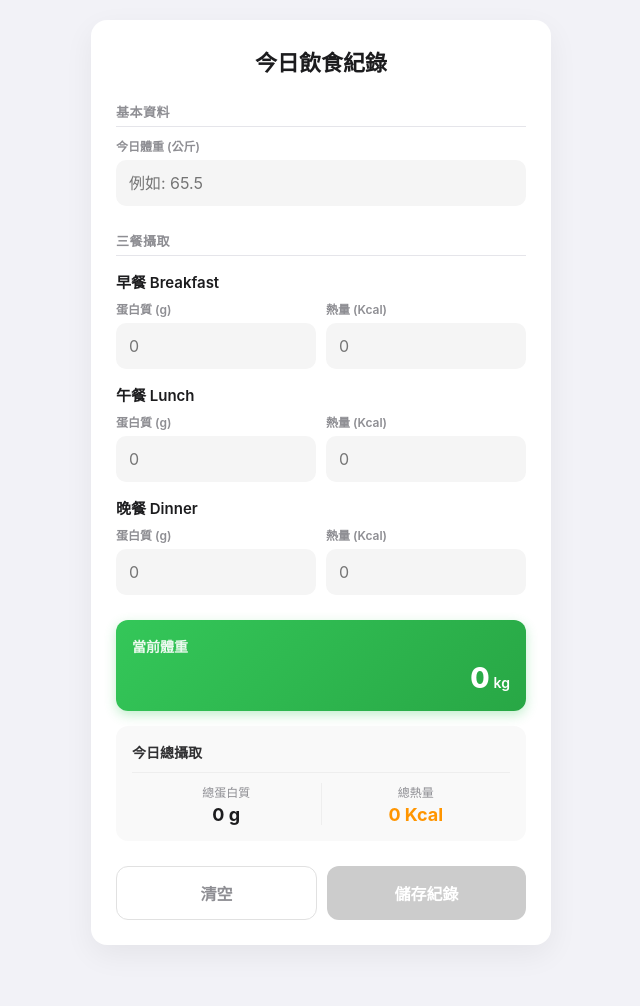
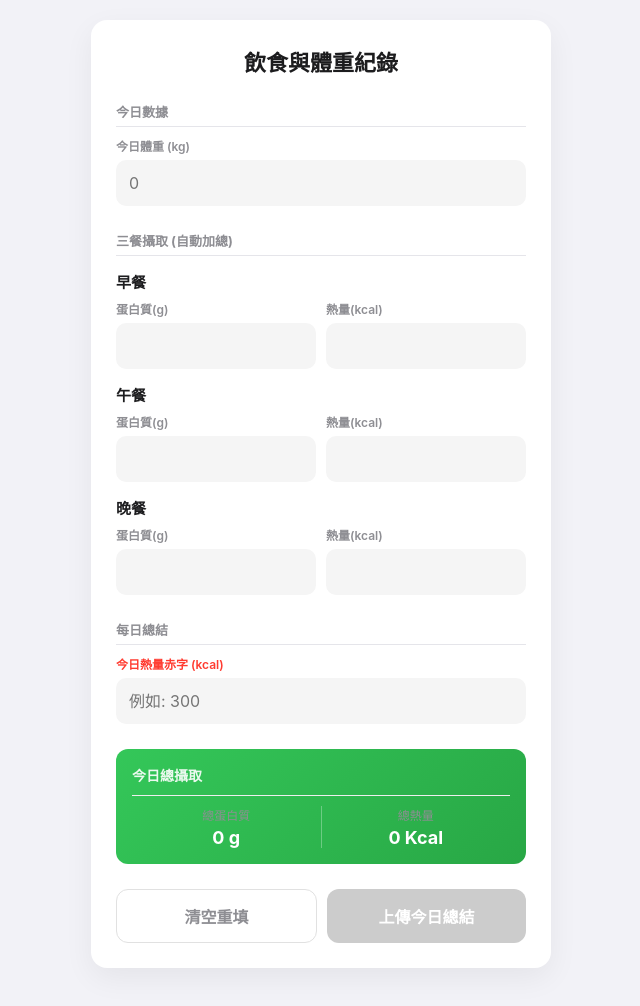
Before and after one commit to tor8895/diet, a plain HTML site: page index.html in a window 1280 px wide. Shown: the whole page, without its empty margins (319-959 px from the left). Drawn offline with Linux system fonts and the light colour scheme.

Commit message:
Update index.html

```diff
--- a/index.html
+++ b/index.html
@@ -13,377 +13,254 @@
 
     <style>
         :root {
-            --primary-color: #34C759; /* iOS Green for health */
-            --accent-color: #FF9500;  /* Orange for calories */
+            --primary-color: #34C759;
+            --danger-color: #FF3B30; /* Red for deficit */
             --background-color: #F2F2F7;
             --card-color: #FFFFFF;
             --text-primary: #1C1C1E;
             --text-secondary: #8E8E93;
             --border-radius: 16px;
             --input-bg: #F5F5F5;
-            --divider-color: #E5E5EA;
         }
 
-        * {
-            box-sizing: border-box;
-            margin: 0;
-            padding: 0;
-            font-family: -apple-system, BlinkMacSystemFont, "Segoe UI", Roboto, Helvetica, Arial, sans-serif;
-            -webkit-tap-highlight-color: transparent;
-        }
-
-        body {
-            background-color: var(--background-color);
-            display: flex;
-            justify-content: center;
-            padding: 20px;
-            min-height: 100vh;
-            color: var(--text-primary);
-            /* 避免手機鍵盤彈起時頁面被壓縮 */
-            align-items: flex-start;
-        }
-
-        .container {
-            background-color: var(--card-color);
-            width: 100%;
-            max-width: 460px;
-            padding: 25px;
-            border-radius: var(--border-radius);
-            box-shadow: 0 10px 30px rgba(0, 0, 0, 0.06);
-            margin-bottom: 30px; /* 預留底部空間 */
-        }
-
-        h1 {
-            font-size: 22px;
-            font-weight: 800;
-            margin-bottom: 20px;
-            text-align: center;
-        }
-
-        .section-title {
-            font-size: 13px;
-            font-weight: 700;
-            color: var(--text-secondary);
-            text-transform: uppercase;
-            letter-spacing: 0.5px;
-            margin: 25px 0 10px 0;
-            padding-bottom: 5px;
-            border-bottom: 1px solid var(--divider-color);
-        }
-
-        .meal-title {
-             font-size: 15px;
-             font-weight: 600;
-             margin: 15px 0 8px 0;
-             color: var(--text-primary);
-        }
-
-        .input-group { margin-bottom: 15px; }
-
-        /* 讓兩個輸入框並排 */
-        .input-row {
-            display: flex;
-            gap: 10px;
-        }
-        .input-col {
-            flex: 1;
-        }
-
-        label {
-            display: block;
-            font-size: 12px;
-            font-weight: 600;
-            margin-bottom: 6px;
-            color: var(--text-secondary);
-        }
+        * { box-sizing: border-box; margin: 0; padding: 0; font-family: -apple-system, sans-serif; -webkit-tap-highlight-color: transparent; }
+        body { background-color: var(--background-color); display: flex; justify-content: center; padding: 20px; min-height: 100vh; color: var(--text-primary); align-items: flex-start; }
+        .container { background-color: var(--card-color); width: 100%; max-width: 460px; padding: 25px; border-radius: var(--border-radius); box-shadow: 0 10px 30px rgba(0,0,0,0.06); margin-bottom: 30px; }
+        h1 { font-size: 22px; font-weight: 800; margin-bottom: 20px; text-align: center; }
+        .section-title { font-size: 13px; font-weight: 700; color: var(--text-secondary); text-transform: uppercase; margin: 25px 0 10px 0; padding-bottom: 5px; border-bottom: 1px solid #E5E5EA; }
+        .meal-title { font-size: 15px; font-weight: 600; margin: 15px 0 8px 0; color: var(--text-primary); display: flex; justify-content: space-between; }
+        .input-row { display: flex; gap: 10px; }
+        .input-col { flex: 1; }
+        label { display: block; font-size: 12px; font-weight: 600; margin-bottom: 6px; color: var(--text-secondary); }
 
         input[type="number"] {
-            width: 100%;
-            padding: 12px;
-            border: 1px solid transparent;
-            background-color: var(--input-bg);
-            border-radius: 10px;
-            font-size: 16px;
-            outline: none;
-            transition: all 0.2s;
-            /* 讓手機數字鍵盤更容易出現 */
-            inputmode: decimal;
+            width: 100%; padding: 12px; border: 1px solid transparent; background-color: var(--input-bg);
+            border-radius: 10px; font-size: 16px; outline: none; transition: all 0.2s; inputmode: decimal;
         }
+        input[type="number"]:focus { background-color: #fff; border-color: var(--primary-color); box-shadow: 0 0 0 3px rgba(52, 199, 89, 0.1); }
 
-        input[type="number"]:focus {
-            background-color: #fff;
-            border-color: var(--primary-color);
-            box-shadow: 0 0 0 3px rgba(52, 199, 89, 0.1);
-        }
+        /* 赤字輸入框特別樣式 */
+        .deficit-input:focus { border-color: var(--danger-color) !important; box-shadow: 0 0 0 3px rgba(255, 59, 48, 0.1) !important; }
 
-        /* 結果顯示區塊 */
-        .result-container {
-            margin-top: 25px;
-            display: flex;
-            flex-direction: column;
-            gap: 15px;
-        }
-
-        .result-card {
-            background-color: #F9F9F9;
-            border-radius: 12px;
-            padding: 16px;
-        }
-
-        .result-card.highlight {
-            background: linear-gradient(135deg, var(--primary-color) 0%, #28a745 100%);
-            color: white;
-            box-shadow: 0 4px 12px rgba(52, 199, 89, 0.3);
-        }
-
-        .card-header {
-            display: flex;
-            justify-content: space-between;
-            align-items: center;
-            margin-bottom: 5px;
-        }
-
+        .result-container { margin-top: 25px; display: flex; flex-direction: column; gap: 15px; }
+        .result-card { background-color: #F9F9F9; border-radius: 12px; padding: 16px; }
+        .result-card.highlight { background: linear-gradient(135deg, #34C759 0%, #28a745 100%); color: white; }
+        .card-header { display: flex; justify-content: space-between; margin-bottom: 5px; }
         .card-title { font-size: 14px; font-weight: 700; opacity: 0.9; }
         .big-value { font-size: 28px; font-weight: 800; text-align: right; }
         .unit { font-size: 14px; font-weight: 600; margin-left: 4px; }
 
-        .summary-row {
-            display: flex;
-            justify-content: space-between;
-            margin-top: 10px;
-            padding-top: 10px;
-            border-top: 1px solid #eee;
-        }
+        .summary-row { display: flex; justify-content: space-between; margin-top: 10px; padding-top: 10px; border-top: 1px solid #eee; }
         .summary-item { text-align: center; flex: 1; }
         .summary-label { font-size: 12px; color: var(--text-secondary); margin-bottom: 4px; }
-        .summary-value { font-size: 18px; font-weight: 700; color: var(--text-primary); }
-        .accent-text { color: var(--accent-color); }
+        .summary-value { font-size: 18px; font-weight: 700; }
 
-        /* 按鈕群組 */
-        .btn-group {
-            margin-top: 25px;
-            display: flex;
-            gap: 10px;
+        .status-badge {
+            font-size: 12px; padding: 4px 8px; border-radius: 12px; background: #eee; color: #888; margin-bottom: 15px; text-align: center; display: none;
         }
+        .status-badge.saved { display: block; background: #e8f5e9; color: #2e7d32; }
 
-        .btn {
-            flex: 1;
-            padding: 14px;
-            border-radius: 12px;
-            font-size: 16px;
-            font-weight: 600;
-            cursor: pointer;
-            border: none;
-            transition: all 0.2s;
-        }
+        .btn-group { margin-top: 25px; display: flex; gap: 10px; }
+        .btn { flex: 1; padding: 14px; border-radius: 12px; font-size: 16px; font-weight: 600; cursor: pointer; border: none; transition: all 0.2s; }
 
-        .save-btn {
-            background-color: var(--primary-color);
-            color: white;
-            box-shadow: 0 4px 12px rgba(52, 199, 89, 0.3);
-        }
-        .save-btn:hover { background-color: #2dad4b; }
-        .save-btn:active { transform: scale(0.98); }
+        /* 上傳按鈕 */
+        .save-btn { background-color: var(--primary-color); color: white; box-shadow: 0 4px 12px rgba(52, 199, 89, 0.3); }
         .save-btn:disabled { background-color: #ccc; box-shadow: none; cursor: not-allowed; }
 
-        .reset-btn {
-            background-color: transparent;
-            color: var(--text-secondary);
-            border: 1px solid #e1e1e1;
+        /* 清空按鈕 */
+        .reset-btn { background-color: transparent; color: var(--text-secondary); border: 1px solid #e1e1e1; }
+
+        #loadingOverlay {
+            position: fixed; top: 0; left: 0; width: 100%; height: 100%; background: rgba(255,255,255,0.8);
+            z-index: 100; display: none; justify-content: center; align-items: center; font-weight: 600; color: var(--primary-color);
         }
-        .reset-btn:hover { background-color: #f0f0f0; }
-
-        /* 讀取中遮罩 */
-        #loadingOverlay {
-            position: fixed; top: 0; left: 0; width: 100%; height: 100%;
-            background: rgba(255,255,255,0.8); z-index: 100;
-            display: none; justify-content: center; align-items: center;
-            font-weight: 600; color: var(--primary-color);
-        }
-
     </style>
 </head>
 <body>
 
-<div id="loadingOverlay">資料儲存中...</div>
+<div id="loadingOverlay">資料上傳中...</div>
 
 <div class="container">
-    <h1>今日飲食紀錄</h1>
+    <h1>飲食與體重紀錄</h1>
 
-    <div class="section-title">基本資料</div>
+    <div id="localStatus" class="status-badge">已暫存：下次打開還在，尚未上傳</div>
+
+    <div class="section-title">今日數據</div>
     <div class="input-group">
-        <label>今日體重 (公斤)</label>
-        <input type="number" id="weightInput" placeholder="例如: 65.5" min="0" step="0.1">
+        <label>今日體重 (kg)</label>
+        <input type="number" id="weightInput" placeholder="0" min="0" step="0.1">
     </div>
 
-    <div class="section-title">三餐攝取</div>
+    <div class="section-title">三餐攝取 (自動加總)</div>
 
-    <div class="meal-title">早餐 Breakfast</div>
+    <div class="meal-title">早餐</div>
     <div class="input-row">
-        <div class="input-col">
-            <label>蛋白質 (g)</label>
-            <input type="number" class="protein-input" placeholder="0" min="0">
-        </div>
-        <div class="input-col">
-            <label>熱量 (Kcal)</label>
-            <input type="number" class="cal-input" placeholder="0" min="0">
-        </div>
+        <div class="input-col"><label>蛋白質(g)</label><input type="number" class="protein-input" data-key="bp"></div>
+        <div class="input-col"><label>熱量(kcal)</label><input type="number" class="cal-input" data-key="bc"></div>
     </div>
 
-    <div class="meal-title">午餐 Lunch</div>
+    <div class="meal-title">午餐</div>
     <div class="input-row">
-        <div class="input-col">
-            <label>蛋白質 (g)</label>
-            <input type="number" class="protein-input" placeholder="0" min="0">
-        </div>
-        <div class="input-col">
-            <label>熱量 (Kcal)</label>
-            <input type="number" class="cal-input" placeholder="0" min="0">
-        </div>
+        <div class="input-col"><label>蛋白質(g)</label><input type="number" class="protein-input" data-key="lp"></div>
+        <div class="input-col"><label>熱量(kcal)</label><input type="number" class="cal-input" data-key="lc"></div>
     </div>
 
-    <div class="meal-title">晚餐 Dinner</div>
+    <div class="meal-title">晚餐</div>
     <div class="input-row">
-        <div class="input-col">
-            <label>蛋白質 (g)</label>
-            <input type="number" class="protein-input" placeholder="0" min="0">
-        </div>
-        <div class="input-col">
-            <label>熱量 (Kcal)</label>
-            <input type="number" class="cal-input" placeholder="0" min="0">
-        </div>
+        <div class="input-col"><label>蛋白質(g)</label><input type="number" class="protein-input" data-key="dp"></div>
+        <div class="input-col"><label>熱量(kcal)</label><input type="number" class="cal-input" data-key="dc"></div>
     </div>
 
+    <div class="section-title">每日總結</div>
+    <div class="input-group">
+        <label style="color: var(--danger-color);">今日熱量赤字 (kcal)</label>
+        <input type="number" id="deficitInput" class="deficit-input" placeholder="例如: 300" step="1">
+    </div>
 
     <div class="result-container">
         <div class="result-card highlight">
-            <div class="card-header"><span class="card-title">當前體重</span></div>
-            <div class="big-value" id="currentWeight">0<span class="unit">kg</span></div>
-        </div>
-
-        <div class="result-card">
             <div class="card-header"><span class="card-title">今日總攝取</span></div>
             <div class="summary-row">
                 <div class="summary-item">
                     <div class="summary-label">總蛋白質</div>
                     <div class="summary-value" id="totalProtein">0 g</div>
                 </div>
-                <div class="summary-item" style="border-left: 1px solid #eee;">
+                <div class="summary-item" style="border-left: 1px solid rgba(255,255,255,0.3);">
                     <div class="summary-label">總熱量</div>
-                    <div class="summary-value accent-text" id="totalCalories">0 Kcal</div>
+                    <div class="summary-value" id="totalCalories">0 Kcal</div>
                 </div>
             </div>
         </div>
     </div>
 
     <div class="btn-group">
-        <button class="btn reset-btn" onclick="resetForm()">清空</button>
-        <button class="btn save-btn" id="saveBtn" onclick="saveDataToGoogleSheet()" disabled>儲存紀錄</button>
+        <button class="btn reset-btn" onclick="clearLocalData()">清空重填</button>
+        <button class="btn save-btn" id="saveBtn" onclick="uploadData()" disabled>上傳今日總結</button>
     </div>
 </div>
 
 <script>
-    // --- PWA Service Worker ---
-    if ('serviceWorker' in navigator) {
-        window.addEventListener('load', () => {
-            navigator.serviceWorker.register('./sw.js').catch(err => console.log('SW fail', err));
-        });
-    }
+    // *** 請填入您的 Google Script 網址 ***
+    const GOOGLE_SCRIPT_URL = 'https://script.google.com/macros/s/AKfycbzNfXRjBSvqWSP7W-TGtGYj8PEEmO5wzHiGlzr074m0pqTNWRmd6ndwxHRCMH5VI2At-A/exec';
 
-    // --- 計算邏輯 ---
+    // DOM 元素
+    const inputs = document.querySelectorAll('input');
     const weightInput = document.getElementById('weightInput');
-    const proteinInputs = document.querySelectorAll('.protein-input');
-    const calInputs = document.querySelectorAll('.cal-input');
-
-    const currentWeightDisplay = document.getElementById('currentWeight');
+    const deficitInput = document.getElementById('deficitInput');
     const totalProteinDisplay = document.getElementById('totalProtein');
     const totalCaloriesDisplay = document.getElementById('totalCalories');
     const saveBtn = document.getElementById('saveBtn');
+    const localStatus = document.getElementById('localStatus');
     const loadingOverlay = document.getElementById('loadingOverlay');
 
-    // *** 重要：請在階段二完成後，將您的 Google Apps Script 網址貼在這裡 ***
-    const GOOGLE_SCRIPT_URL = 'https://script.google.com/macros/s/AKfycbzNfXRjBSvqWSP7W-TGtGYj8PEEmO5wzHiGlzr074m0pqTNWRmd6ndwxHRCMH5VI2At-A/exec';
+    // 1. 初始化：載入 Service Worker 與 本地暫存資料
+    if ('serviceWorker' in navigator) {
+        window.addEventListener('load', () => navigator.serviceWorker.register('./sw.js'));
+    }
 
-    function calculateTotals() {
-        // 1. 體重顯示
-        let weight = parseFloat(weightInput.value) || 0;
-        currentWeightDisplay.innerHTML = `${weight}<span class="unit">kg</span>`;
+    // 一進來就嘗試從手機記憶體撈資料
+    loadFromLocal();
 
-        // 2. 計算總蛋白質
+    // 2. 計算與儲存邏輯
+    function calculateAndSave() {
         let totalP = 0;
-        proteinInputs.forEach(input => {
-            totalP += parseFloat(input.value) || 0;
+        let totalC = 0;
+        let hasData = false;
+
+        // 遍歷所有輸入框
+        inputs.forEach(input => {
+            const val = parseFloat(input.value);
+            if (!isNaN(val) && val > 0) {
+                hasData = true;
+
+                // 根據 class 判斷是蛋白質還是熱量來加總
+                if (input.classList.contains('protein-input')) totalP += val;
+                if (input.classList.contains('cal-input')) totalC += val;
+            }
+
+            // **核心功能：邊打字邊存到 localStorage**
+            // 使用 input 的 id 或是 data-key 當作儲存的鑰匙
+            const key = input.id || input.dataset.key;
+            if (key) localStorage.setItem('diet_' + key, input.value);
         });
+
+        // 更新畫面顯示
         totalProteinDisplay.textContent = `${totalP} g`;
-
-        // 3. 計算總熱量
-        let totalC = 0;
-        calInputs.forEach(input => {
-            totalC += parseFloat(input.value) || 0;
-        });
         totalCaloriesDisplay.textContent = `${totalC} Kcal`;
 
-        // 4. 檢查是否可以儲存 (至少要有體重或任何一項飲食輸入)
-        let hasData = weight > 0 || totalP > 0 || totalC > 0;
-        // 如果沒有設定 URL 也不能按
-        saveBtn.disabled = !hasData || GOOGLE_SCRIPT_URL === '';
+        // 顯示「已暫存」提示
+        if (hasData) {
+            localStatus.classList.add('saved');
+            saveBtn.disabled = false;
+        } else {
+            localStatus.classList.remove('saved');
+            saveBtn.disabled = true;
+        }
     }
 
-    function resetForm() {
-        weightInput.value = '';
-        proteinInputs.forEach(i => i.value = '');
-        calInputs.forEach(i => i.value = '');
-        calculateTotals();
+    // 3. 從 LocalStorage 讀取資料
+    function loadFromLocal() {
+        inputs.forEach(input => {
+            const key = input.id || input.dataset.key;
+            const savedVal = localStorage.getItem('diet_' + key);
+            if (savedVal) input.value = savedVal;
+        });
+        calculateAndSave(); // 讀取完後重新計算一次總和
     }
 
-    // 綁定監聽
-    [weightInput, ...proteinInputs, ...calInputs].forEach(input => {
-        input.addEventListener('input', calculateTotals);
-    });
+    // 4. 清空功能 (包含清除記憶體)
+    function clearLocalData() {
+        if(!confirm('確定要清空所有欄位嗎？(這會清除暫存)')) return;
 
-    // --- Google Sheet 儲存功能 (階段二重點) ---
-    function saveDataToGoogleSheet() {
-        if (!confirm('確定要儲存今天的紀錄到 Google 試算表嗎？')) return;
+        inputs.forEach(input => {
+            input.value = '';
+            const key = input.id || input.dataset.key;
+            localStorage.removeItem('diet_' + key);
+        });
+        calculateAndSave();
+    }
+
+    // 5. 上傳到 Google Sheet
+    function uploadData() {
+        if (!confirm('確定這是一整天的最終數據嗎？上傳後將會清空目前欄位。')) return;
 
         loadingOverlay.style.display = 'flex';
         saveBtn.disabled = true;
 
-        // 準備要傳送的資料
+        // 準備總結數據
         const data = {
             weight: weightInput.value || 0,
             protein: totalProteinDisplay.textContent.replace(' g', ''),
             calories: totalCaloriesDisplay.textContent.replace(' Kcal', ''),
-            // 也可以把細項傳過去，這裡示範傳總和
-            details: {
-               b_p: proteinInputs[0].value, b_c: calInputs[0].value,
-               l_p: proteinInputs[1].value, l_c: calInputs[1].value,
-               d_p: proteinInputs[2].value, d_c: calInputs[2].value,
-            }
+            deficit: deficitInput.value || 0
         };
 
-        // 使用 fetch 傳送 (no-cors 模式是關鍵)
         fetch(GOOGLE_SCRIPT_URL, {
             method: 'POST',
-            mode: 'no-cors', // 重要：避開跨域問題，但無法讀取回傳結果
-            cache: 'no-cache',
-            headers: {
-                'Content-Type': 'application/json'
-            },
+            mode: 'no-cors',
+            headers: { 'Content-Type': 'application/json' },
             body: JSON.stringify(data)
         }).then(() => {
-            // 因為 no-cors 我們不知道是否真的成功，但通常沒報錯就是成功發出了
-            alert('紀錄已送出！');
-            resetForm();
+            alert('今日紀錄已成功上傳！');
+            // 上傳成功後，清空本地資料，準備迎接明天
+            inputs.forEach(input => {
+                input.value = '';
+                const key = input.id || input.dataset.key;
+                localStorage.removeItem('diet_' + key);
+            });
+            calculateAndSave();
         }).catch(err => {
-            alert('發送失敗，請檢查網路或 URL 設定。');
+            alert('上傳失敗，請檢查網路。');
             console.error(err);
         }).finally(() => {
             loadingOverlay.style.display = 'none';
-            calculateTotals(); // 重新檢查按鈕狀態
         });
     }
 
-    calculateTotals();
+    // 綁定所有輸入框的輸入事件
+    inputs.forEach(input => {
+        input.addEventListener('input', calculateAndSave);
+    });
 </script>
 
 </body>
```
